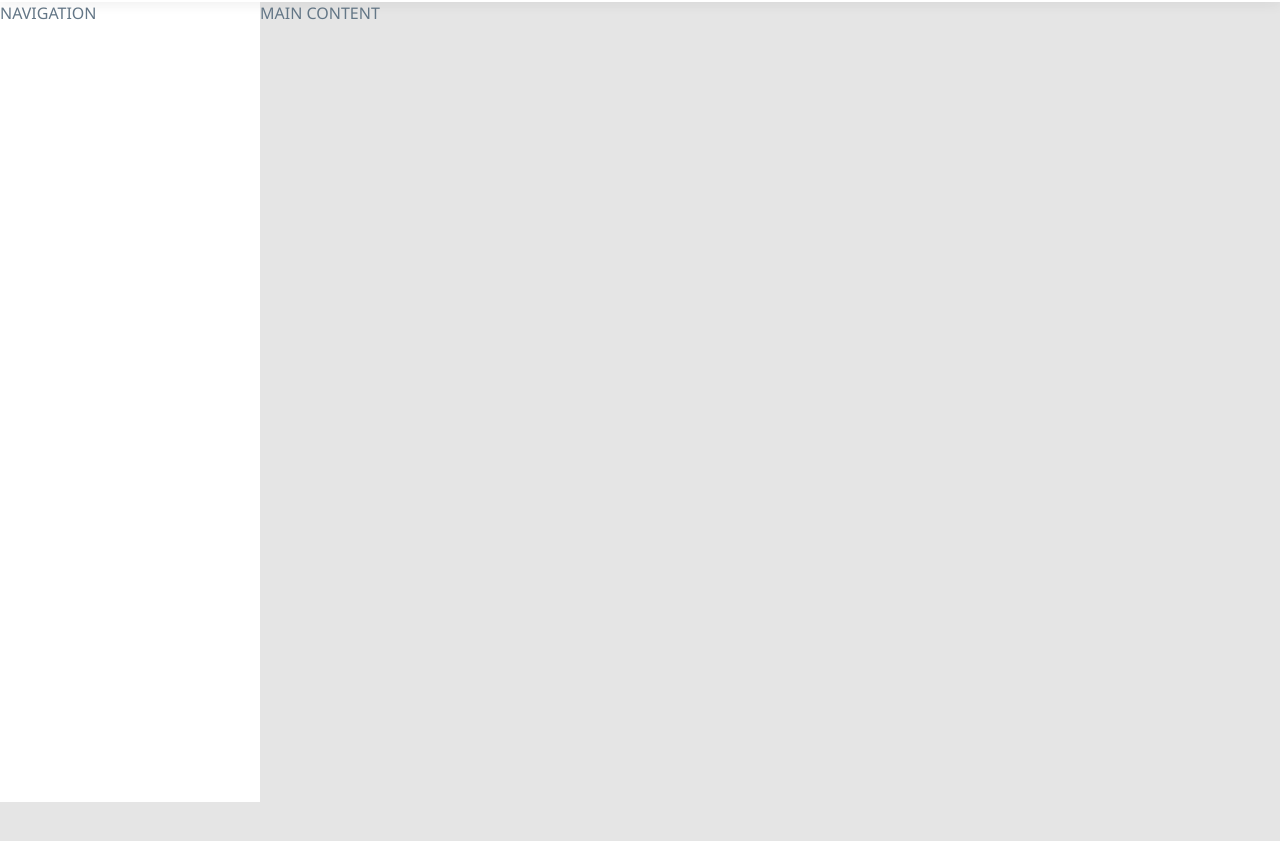
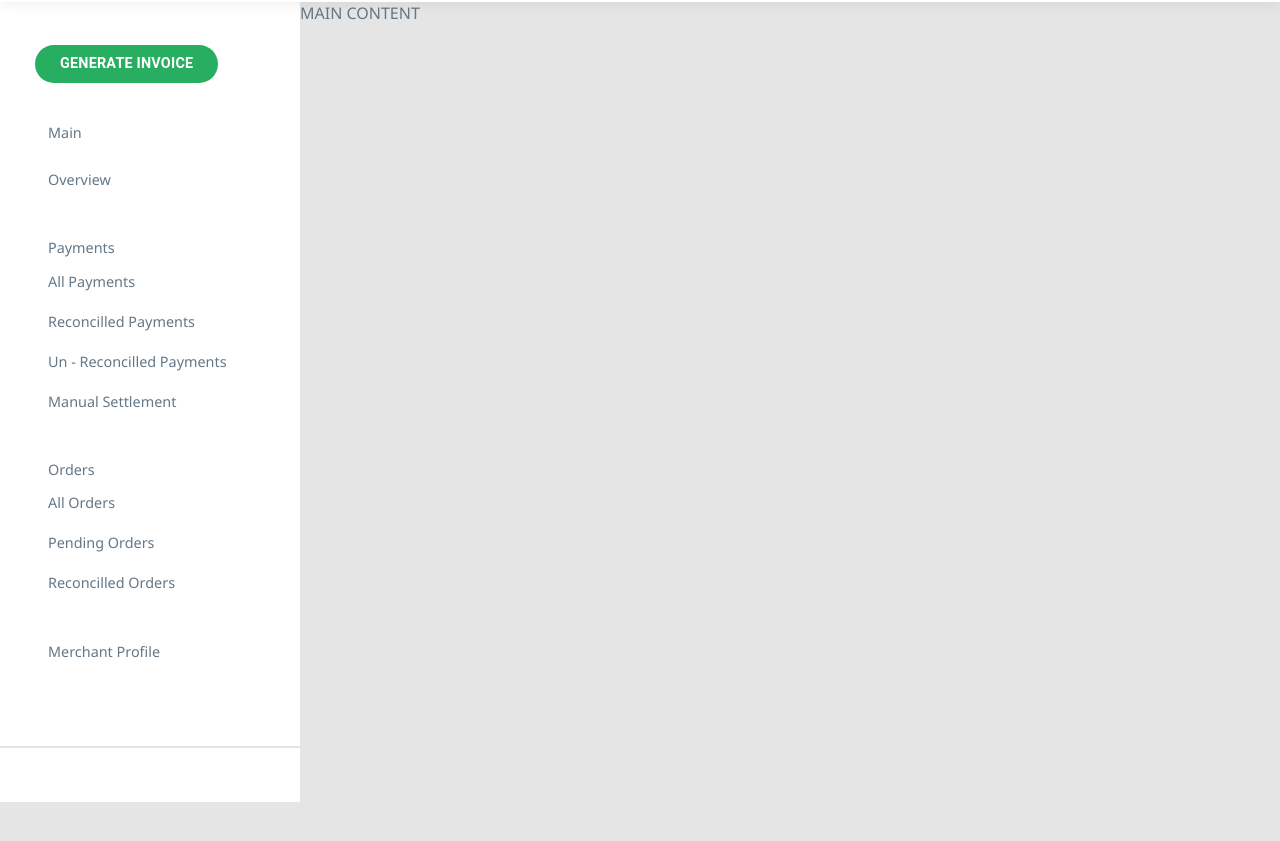
Before and after one commit to abdulfatai360/trans-monitor, a React app: page / in a window 1280 px wide. Shown: the part 73-914 px from the top of the page. Built offline with nearby package versions, Linux system fonts and the light colour scheme.

Commit message:
feat: add basic implementation for the main nav
the main nav links do not have their icons added yet. This will be done
in another branch

```diff
--- a/src/components/App.js
+++ b/src/components/App.js
@@ -1,6 +1,7 @@
 import React from 'react';
 import styled from 'styled-components';
 import Header from './Header';
+import Nav from './Nav';
 
 const StyledApp = styled.div`
   .Header {
@@ -18,13 +19,13 @@ const StyledApp = styled.div`
     top: 75px;
     left: 0;
     z-index: 1;
-    width: 260px;
+    width: 300px;
     height: 100%;
     background-color: #fff;
   }
 
   .Content {
-    margin-left: 260px;
+    margin-left: 300px;
     margin-top: 75px;
     height: 2000px;
   }
@@ -36,7 +37,9 @@ const App = () => {
       <div className="Header">
         <Header />
       </div>
-      <div className="Nav">NAVIGATION</div>
+      <div className="Nav">
+        <Nav />
+      </div>
       <div className="Content">MAIN CONTENT</div>
     </StyledApp>
   );
--- a/src/components/Nav.js
+++ b/src/components/Nav.js
@@ -0,0 +1,123 @@
+import React from 'react';
+import styled from 'styled-components';
+
+const StyledNav = styled.div`
+  padding: 4.3rem 0;
+  font-size: 0.9em;
+  border-bottom: 2px solid rgba(100, 119, 135, 0.2);
+
+  .Nav__CTA {
+    margin-left: 3.5rem;
+    padding: 0.9rem 2.5rem;
+    border-radius: 30px;
+    color: #fff;
+    background-color: #27ae60;
+    text-transform: uppercase;
+    font-weight: bold;
+    font-family: 'Roboto', sans-serif;
+    letter-spacing: 0.2px;
+
+    &:hover {
+      background-color: #0d9446;
+      cursor: pointer;
+    }
+  }
+
+  .PrimaryNav {
+    margin-top: 4rem;
+
+    .PrimaryNav__Header,
+    .PrimaryNav__Item {
+      color: #647787;
+    }
+
+    .PrimaryNav__Header {
+      margin-bottom: 2rem;
+      padding-left: 4.8rem;
+    }
+
+    .PrimaryNav__List {
+      line-height: 2.3;
+    }
+
+    .Payments,
+    .Orders {
+      margin-left: 4.8rem;
+    }
+
+    .PrimaryNav__Item {
+      margin-bottom: 3.5rem;
+
+      li {
+        margin-bottom: 0.7rem;
+        margin-left: -4.8rem;
+      }
+    }
+
+    .PrimaryNav__Item:first-of-type,
+    .PrimaryNav__Item:last-of-type,
+    .PrimaryNav__Item li {
+      padding-left: 4.8rem;
+      position: relative;
+      transition: background-color 1s cubic-bezier(0.19, 1, 0.22, 1);
+
+      &::before {
+        content: '';
+        position: absolute;
+        left: 0;
+        bottom: 0;
+        width: 4px;
+        height: 0;
+        background-color: #1875f0;
+        transition: height 1s cubic-bezier(0.19, 1, 0.22, 1);
+      }
+
+      &:hover {
+        cursor: pointer;
+        background-color: rgba(24, 117, 240, 0.1);
+      }
+
+      &:hover::before {
+        height: 100%;
+      }
+    }
+  }
+`;
+
+const Nav = () => {
+  return (
+    <StyledNav>
+      <button className="Nav__CTA">Generate Invoice</button>
+      <section className="PrimaryNav">
+        <h2 className="PrimaryNav__Header">Main</h2>
+
+        <ul className="PrimaryNav__List">
+          <li className="PrimaryNav__Item Overview">Overview</li>
+
+          <li className="PrimaryNav__Item Payments">
+            Payments
+            <ul>
+              <li>All Payments</li>
+              <li>Reconcilled Payments</li>
+              <li>Un - Reconcilled Payments</li>
+              <li>Manual Settlement</li>
+            </ul>
+          </li>
+
+          <li className="PrimaryNav__Item Orders">
+            Orders
+            <ul>
+              <li>All Orders</li>
+              <li>Pending Orders</li>
+              <li>Reconcilled Orders</li>
+            </ul>
+          </li>
+
+          <li className="PrimaryNav__Item MerchantProfile">Merchant Profile</li>
+        </ul>
+      </section>
+    </StyledNav>
+  );
+};
+
+export default Nav;
--- a/src/index.css
+++ b/src/index.css
@@ -69,3 +69,8 @@ ul {
   margin: 0;
   list-style-type: none;
 }
+
+h1,
+h2 {
+  font-weight: normal;
+}
```
